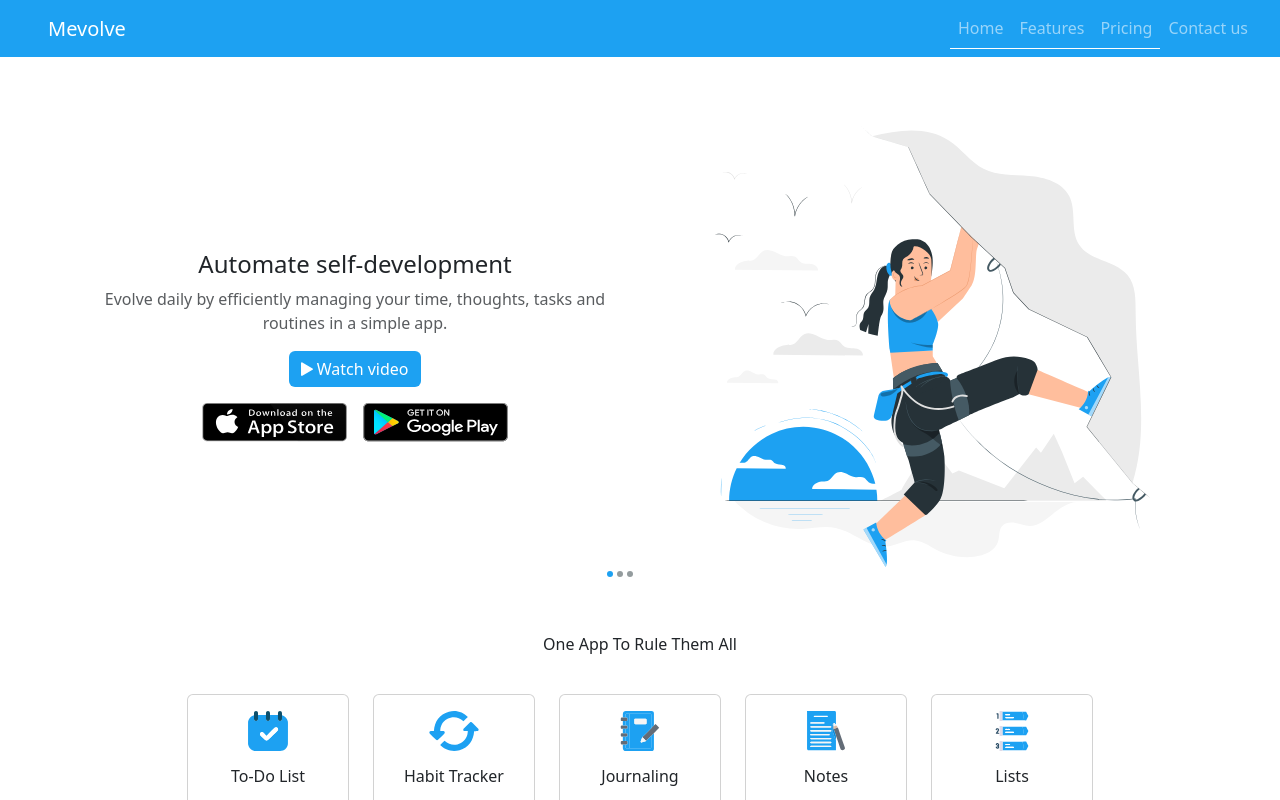
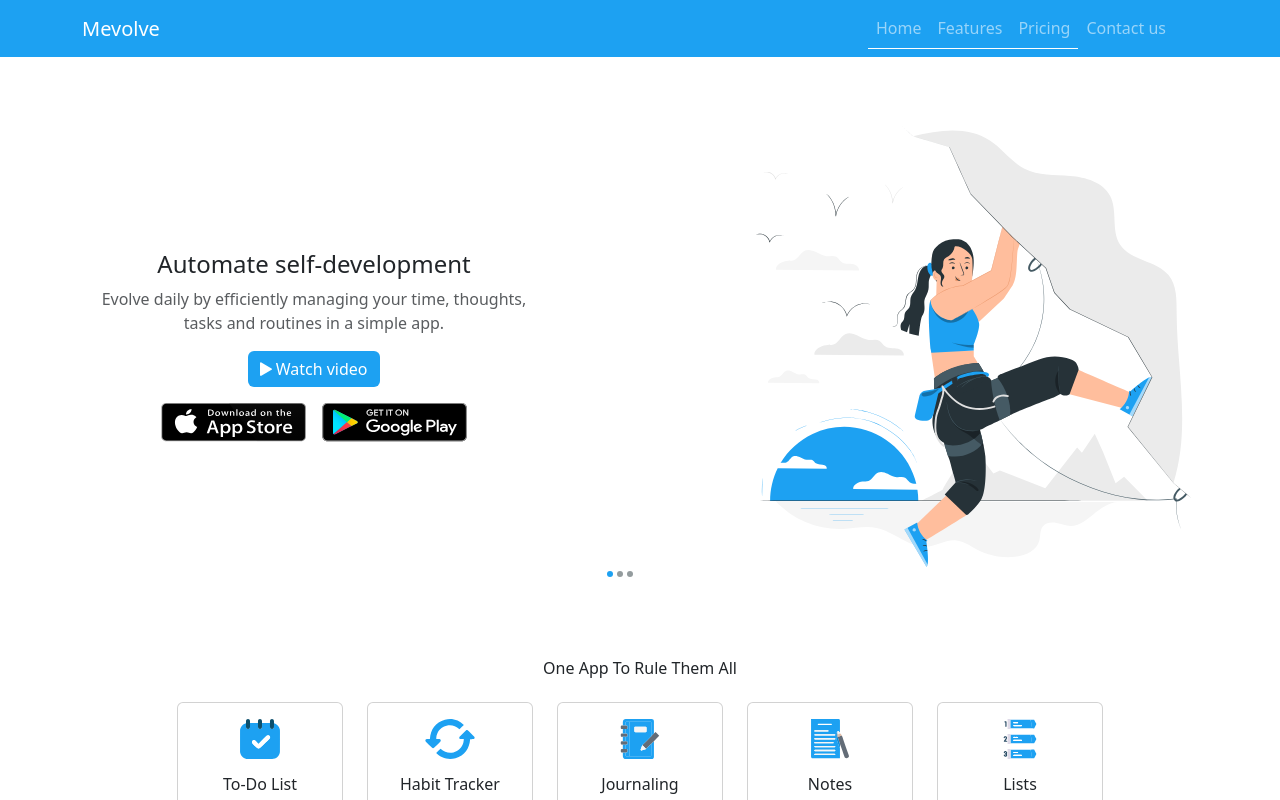
Before and after one commit to ayush246/Angular-static-website, an Angular app: page / in a window 1280 px wide. Built offline with nearby package versions, Linux system fonts and the light colour scheme.

Commit message:
Update app.component.html

```diff
--- a/src/app/app.component.html
+++ b/src/app/app.component.html
@@ -1,5 +1,6 @@
 <nav class="navbar navbar-expand-lg d-flex justify-content-between navbar-dark">
-  <div class="ms-5">
+  <div class="container">
+    <div>
       <a class="navbar-brand" href="#">Mevolve</a>
     </div>
     <button class="navbar-toggler" type="button" data-toggle="collapse" data-target="#navbarSupportedContent"
@@ -22,9 +23,10 @@
         </li>
       </ul>
     </div>
+  </div>
 </nav>
 
-<div class="container my-5">
+<div class="mt-5">
   <div id="carouselIndicators" class="carousel slide" data-ride="carousel">
     <ul class="carousel-indicators">
       <li data-target="#carouselIndicators" data-slide-to="0" class="active"></li>
@@ -36,9 +38,9 @@
         <div class="row text-center align-items-center">
           <div class="col-12 col-md-6">
             <h4>Automate self-development</h4>
-            <p class="text-muted">Evolve daily by efficiently managing your time, thoughts,
-              tasks and routines in a simple app.</p>
-            <button class="btn btn-primary">
+            <p class="text-muted mb-0">Evolve daily by efficiently managing your time, thoughts,</p>
+            <p class="text-muted">tasks and routines in a simple app.</p>
+            <button class="btn btn-primary btnWatch">
               <img height="14px" class="mb-1" src="../assets/images/arrow.svg"> Watch video</button>
             <div class="mt-3">
               <img class="me-3" src="../assets/images/appleLink.svg" alt="Apple store">
@@ -54,9 +56,9 @@
         <div class="row text-center align-items-center">
           <div class="col-12 col-md-6">
             <h4>Automate self-development</h4>
-            <p class="text-muted">Evolve daily by efficiently managing your time, thoughts,
-              tasks and routines in a simple app.</p>
-            <button class="btn btn-primary">
+            <p class="text-muted mb-0">Evolve daily by efficiently managing your time, thoughts,</p>
+            <p class="text-muted">tasks and routines in a simple app.</p>
+            <button class="btn btn-primary btnWatch">
               <img height="14px" class="mb-1" src="../assets/images/arrow.svg"> Watch video</button>
             <div class="mt-3">
               <img class="me-3" src="../assets/images/appleLink.svg" alt="Apple store">
@@ -72,9 +74,9 @@
         <div class="row text-center align-items-center">
           <div class="col-12 col-md-6">
             <h4>Automate self-development</h4>
-            <p class="text-muted">Evolve daily by efficiently managing your time, thoughts,
-              tasks and routines in a simple app.</p>
-            <button class="btn btn-primary">
+            <p class="text-muted mb-0">Evolve daily by efficiently managing your time, thoughts,</p>
+            <p class="text-muted">tasks and routines in a simple app.</p>
+            <button class="btn btn-primary btnWatch">
               <img height="14px" class="mb-1" src="../assets/images/arrow.svg"> Watch video</button>
             <div class="mt-3">
               <img class="me-3" src="../assets/images/appleLink.svg" alt="Apple store">
@@ -89,10 +91,11 @@
     </div>
   </div>
 
+  <section class="background-alter w-100">
     <div class="jumbotron jumbotron-fluid mt-5">
-    <div class="container text-center">
-      <h6 class="mb-4">One App To Rule Them All</h6>
-      <div class="row align-items-center justify-content-center">
+      <div class="container text-center features">
+        <h6 class="pt-4">One App To Rule Them All</h6>
+        <div class="row align-items-center justify-content-center pb-4">
           <div class="col-6 col-md-2">
             <div class="card py-3 my-3">
               <img height="40" src="../assets/images/item1.svg" alt="Card image">
@@ -126,7 +129,9 @@
         </div>
       </div>
     </div>
+  </section>
 
+  <div class="container">
     <div class="row align-items-center">
       <div class="col-12 col-md-6 text-center">
         <img src="../assets/images/iPhone1.svg">
@@ -156,7 +161,9 @@
         </div>
       </div>
     </div>
+  </div>
 
+  <div class="container">
     <div class="row align-items-center">
       <div class="col-12 col-md-6">
         <div class="mx-4">
@@ -186,7 +193,9 @@
         <img src="../assets/images/phone2.svg">
       </div>
     </div>
+  </div>
 
+  <div class="container">
     <div class="row align-items-center">
       <div class="col-12 col-md-6 text-center">
         <img src="../assets/images/feature1.svg">
@@ -211,6 +220,7 @@
           <div class="card card-limited">
             <div class="card-body">
               <img src="../assets/images/icon2.svg"> Multi-theme colors
+            </div>
           </div>
         </div>
       </div>
@@ -249,20 +259,22 @@
     </div>
   </div>
 
-  <div class="jumbotron jumbotron-fluid">
+  <section class="background-alter w-100">
+  <div class="jumbotron jumbotron-fluid p-4">
     <div class="container text-center">
       <img src="../assets/images/thumbnail.svg" width="350px">
       <p class="mt-3 text-muted">Watch Mevolve demo video to understand
         the application.</p>
     </div>
   </div>
+  </section>
 
   <div class="jumbotron jumbotron-fluid mt-5">
-    <div class="container text-center">
+    <div class="container d-flex align-items-center align-items-center flex-column">
       <h4 class="mb-3">Choose the best plan for you</h4>
       <div class="row">
         <div class="col-12 col-md-4">
-          <div class="card">
+          <div class="card cardPlan">
             <div class="card-body">
               <h4 class="card-title">$0</h4>
               <p class="card-subtitle text-muted">Free</p>
@@ -271,7 +283,7 @@
           </div>
         </div>
         <div class="col-12 col-md-4">
-          <div class="card">
+          <div class="card cardPlan">
             <div class="card-body">
               <h4 class="card-title">$3.99</h4>
               <p class="card-subtitle text-muted">Per month</p>
@@ -280,7 +292,7 @@
           </div>
         </div>
         <div class="col-12 col-md-4">
-          <div class="card">
+          <div class="card cardPlan">
             <div class="card-body">
               <h4 class="card-title">$2.99</h4>
               <p class="card-subtitle text-muted">Per Year</p>
@@ -289,7 +301,7 @@
           </div>
         </div>
       </div>
-      <div class="row">
+      <div class="row cardLimit">
         <div class="col-12 mt-4">
           <div class="card">
             <div class="card-body">
@@ -327,12 +339,12 @@
     </div>
   </div>
 
-
-  <div class="jumbotron jumbotron-fluid my-5">
-    <div class="container">
+  <section class="background-alter w-100">
+  <div class="jumbotron jumbotron-fluid mt-5 pb-5">
+    <div class="container d-flex align-items-center align-items-center flex-column">
       <h4 class="my-3 text-center">Get in touch</h4>
       <p class="mb-3 text-muted text-center">Our friendly team would love to hear from you !</p>
-      <div class="row">
+        <div class="row cardLimit">
           <div class="col-12">
             <div class="card">
               <div class="card-body">
@@ -361,7 +373,9 @@
         </div>
     </div>
   </div>
+  </section>
 </div>
+
 
 
 <footer class="text-center text-lg-start bg-dark text-white py-2">
```
Lines whose indentation alone changed are shown as unchanged.
